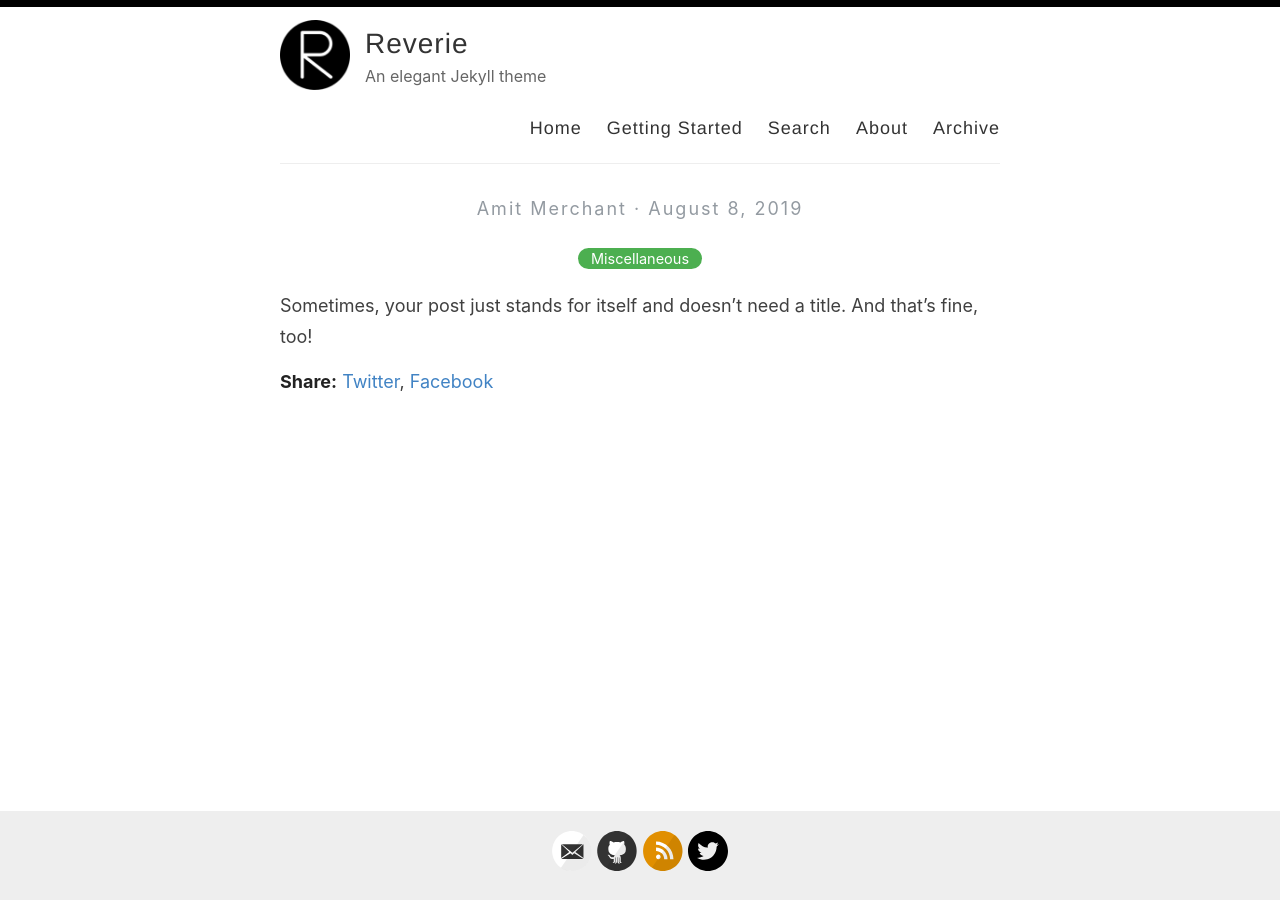
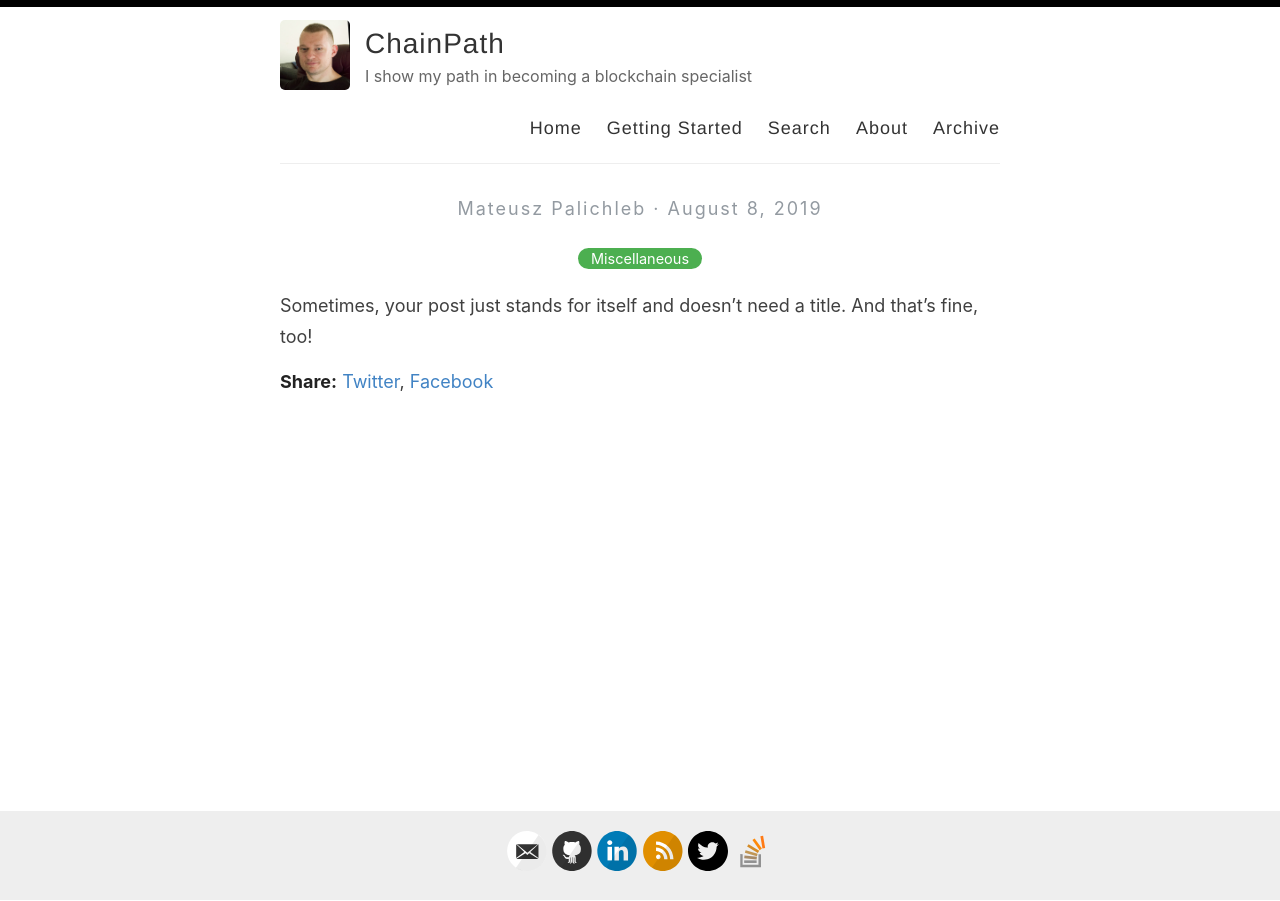
Before and after one commit to koksyn/koksyn.github.io, a Jekyll site: the page built from _posts/2019-08-08-no-title-posts.md, in a window 1280 px wide. Built offline with Jekyll 4.4.1, drawn with Linux system fonts in a browser that asks for light colours.

Commit message:
Configuration adaptation

```diff
--- a/_config.yml
+++ b/_config.yml
@@ -3,16 +3,16 @@
 #
 
 # Name of your site (displayed in the header)
-name: Reverie
+name: ChainPath
 
 # Name of the author
-author: Amit Merchant
+author: Mateusz Palichleb
 
 # Short bio or description (displayed in the header)
-description: An elegant Jekyll theme
+description: I show my path in becoming a blockchain specialist
 
 # URL of your avatar or profile pic (you could use your GitHub profile pic)
-avatar: /images/reverie.png
+avatar: /images/avatar.jpeg
 
 #
 # Flags below are optional
@@ -21,41 +21,40 @@ avatar: /images/reverie.png
 # Includes an icon in the footer for each username you enter
 footer-links:
   dribbble:
-  email: amit.d.merchant@gmail.com
+  email: mateuszpalichleb@gmail.com
   facebook:
   flickr:
-  github: amitmerchant1990/reverie
+  github: koksyn
   instagram:
-  linkedin:
+  linkedin: mateusz-palichleb
   pinterest:
   rss: rss
-  twitter: amit_merchant
-  stackoverflow:
+  twitter: m_palichleb
+  stackoverflow: 6806473/mateusz-palichleb
   youtube: # channel/<your_long_string> or user/<user-name>
   googleplus: # anything in your profile username that comes after plus.google.com/
   playconsole:
-
 
 # Enter your Disqus shortname (not your username) to enable commenting on posts
 # You can find your shortname on the Settings page of your Disqus account
 disqus:
 
 # Enter your Google Analytics web tracking code (e.g. UA-2110908-2) to activate tracking
-google_analytics: UA-43339302-11
+google_analytics:
 
 # For newer "GA4" analytics, use the following instead of the "UA" entry above
 #google_analytics_ga4: G-GABC1DEFG
 
 # Your website URL (e.g. http://amitmerchant1990.github.io or http://www.amitmerchant.com)
 # Used for Sitemap.xml and your RSS feed
-url: http://www.amitmerchant.com/reverie
-enforce_ssl: https://www.amitmerchant.com/reverie
+url: https://koksyn.github.io
+enforce_ssl: https://koksyn.github.io
 
 # If you're hosting your site at a Project repository on GitHub pages
 # (http://yourusername.github.io/repository-name)
 # and NOT your User repository (http://yourusername.github.io)
 # then add in the baseurl here, like this: "/repository-name"
-baseurl: "/reverie"
+baseurl: ""
 
 #
 # !! You don't need to change any of the configuration flags below !!
```
Also changed, not shown: images/avatar.jpeg (added).
